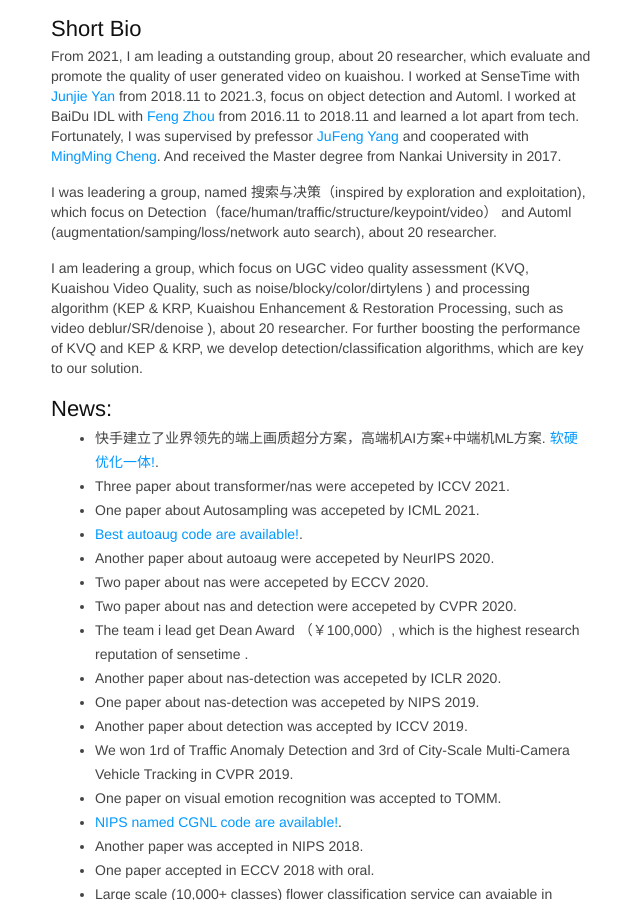
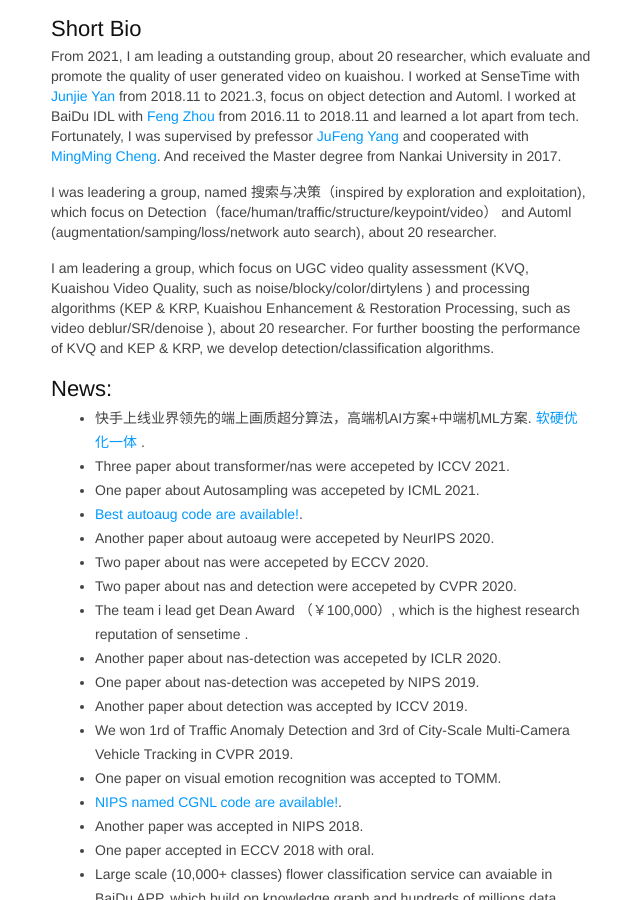
Before and after one commit to msunming/msunming.github.io, a Jekyll site: the page index.html, which Jekyll copies as it is, in a window 1280 px wide and 900 px high, scrolled down 436 px. Shown: the whole window, without its empty margins (109-749 px from the left). Built offline with Jekyll 4.4.1, drawn with Linux system fonts in a browser that asks for light colours.

Commit message:
Update index.html

```diff
--- a/index.html
+++ b/index.html
@@ -460,13 +460,13 @@ pre .markdown .emphasis {
 			I was leadering a group, named 搜索与决策（inspired by exploration and exploitation), which focus on Detection（face/human/traffic/structure/keypoint/video） and Automl (augmentation/samping/loss/network auto search), about 20 researcher.
 		</p>
 		<p>
-			I am leadering a group,  which focus on UGC video quality assessment (KVQ, Kuaishou Video Quality, such as noise/blocky/color/dirtylens ) and processing algorithm (KEP & KRP, Kuaishou Enhancement & Restoration Processing, such as video deblur/SR/denoise ), about 20 researcher.
-			For further boosting the performance of KVQ and KEP & KRP, we develop detection/classification algorithms, which are key to our solution.
+			I am leadering a group,  which focus on UGC video quality assessment (KVQ, Kuaishou Video Quality, such as noise/blocky/color/dirtylens ) and processing algorithms (KEP & KRP, Kuaishou Enhancement & Restoration Processing, such as video deblur/SR/denoise ), about 20 researcher.
+			For further boosting the performance of KVQ and KEP & KRP, we develop detection/classification algorithms.
 		</p>
 
 	        <h2>News:</h2>
 		<ul>
-	    <li> 快手建立了业界领先的端上画质超分方案，高端机AI方案+中端机ML方案. <a href=" https://mp.weixin.qq.com/s/c0VxPw3uVoWpelsYtn8wEg"> 软硬优化一体!</a>.</li>
+	    <li> 快手上线业界领先的端上画质超分算法，高端机AI方案+中端机ML方案. <a href=" https://mp.weixin.qq.com/s/c0VxPw3uVoWpelsYtn8wEg"> 软硬优化一体 </a>.</li>
 	    <li> Three paper about transformer/nas were accepeted by ICCV 2021.</li>
 	    <li> One paper about Autosampling was accepeted by ICML 2021.</li>
 	    <li><a href=" https://github.com/Awesome-AutoAug-Algorithms/AWS-OHL-AutoAug">Best autoaug code are available!</a>.</li>
```
